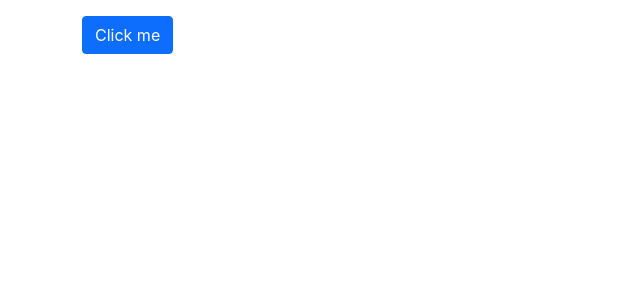
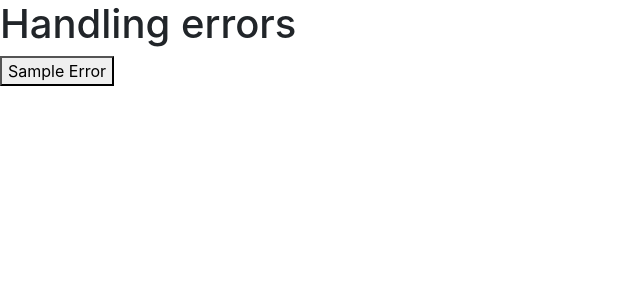
Before and after one commit to mlestrella843/React_Meta, a React (Create React App) app in the folder firstapp/: page / in a window 1280 px wide. Shown: the top 300 px of the page, without its empty margins (0-640 px from the left). Built offline with nearby package versions, Linux system fonts and the light colour scheme.

Commit message:
Handling errors

```diff
--- a/firstapp/src/App.js
+++ b/firstapp/src/App.js
@@ -15,6 +15,8 @@ This allows the styles defined in the `App.css` file to be applied to the compon
 // import Pears from "./components/props_children_exercise/Pears";
 // import Bag from "./components/props_children_exercise/Bag";
 
+import Errors from "./components/handling_errors/errors";
+
 // import Promo from "./components/styling_components/Promo";
 // import Sidebar from "./components/styling_components/Sidebar";
 // import './components/styling_components/style.css';
@@ -28,7 +30,9 @@ This allows the styles defined in the `App.css` file to be applied to the compon
 // import Card from "./components/expressions_as_props/Card";
 // import './components/expressions_as_props/app.css'
 
-import Btn from "./components/btn_event_handling_errors/Btn";
+// import Btn from "./components/btn_event_handling/Btn";
+
+
 
 
 function App() {
@@ -113,11 +117,20 @@ function App() {
     //    </div>
     //  );
 
-     //* Handling errors from events
-      return (
-        <div>
-          <Btn />
-        </div>
-      );
+    //  //* Handling events
+    //   return (
+    //     <div>
+    //       <Btn />
+    //     </div>
+    //   );
+
+ //  //* Handling Errors
+
+ return (
+   <div>
+     <Errors />
+   </div>
+ );
+
 }
 export default App;
--- /dev/null
+++ b/firstapp/src/components/handling_errors/Errors.js
@@ -0,0 +1,19 @@
+
+function Errors() {
+    const handleClick = () => {
+      try {
+        throw new Error('Something is wrong!');
+      } catch (error) {
+        alert(error.message);
+      }
+    };
+
+    return (
+      <div>
+        <h1>Handling errors</h1>
+        <button onClick={handleClick}>Sample Error</button>
+      </div>
+    );
+  }
+
+  export default Errors;
```
Also changed, not shown: firstapp/src/components/btn_event_handling/Btn.js (renamed from firstapp/src/components/btn_event_handling_errors/Btn.js).
